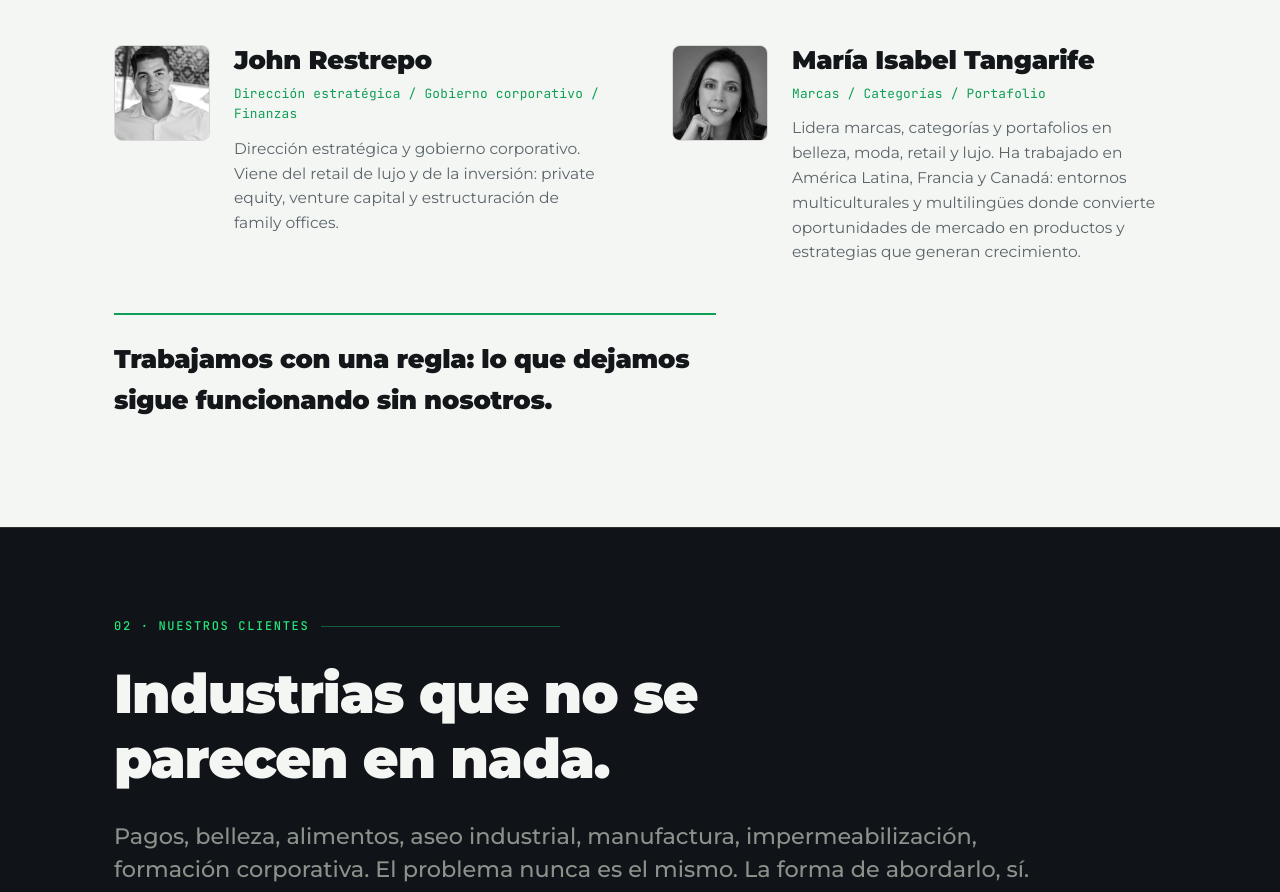
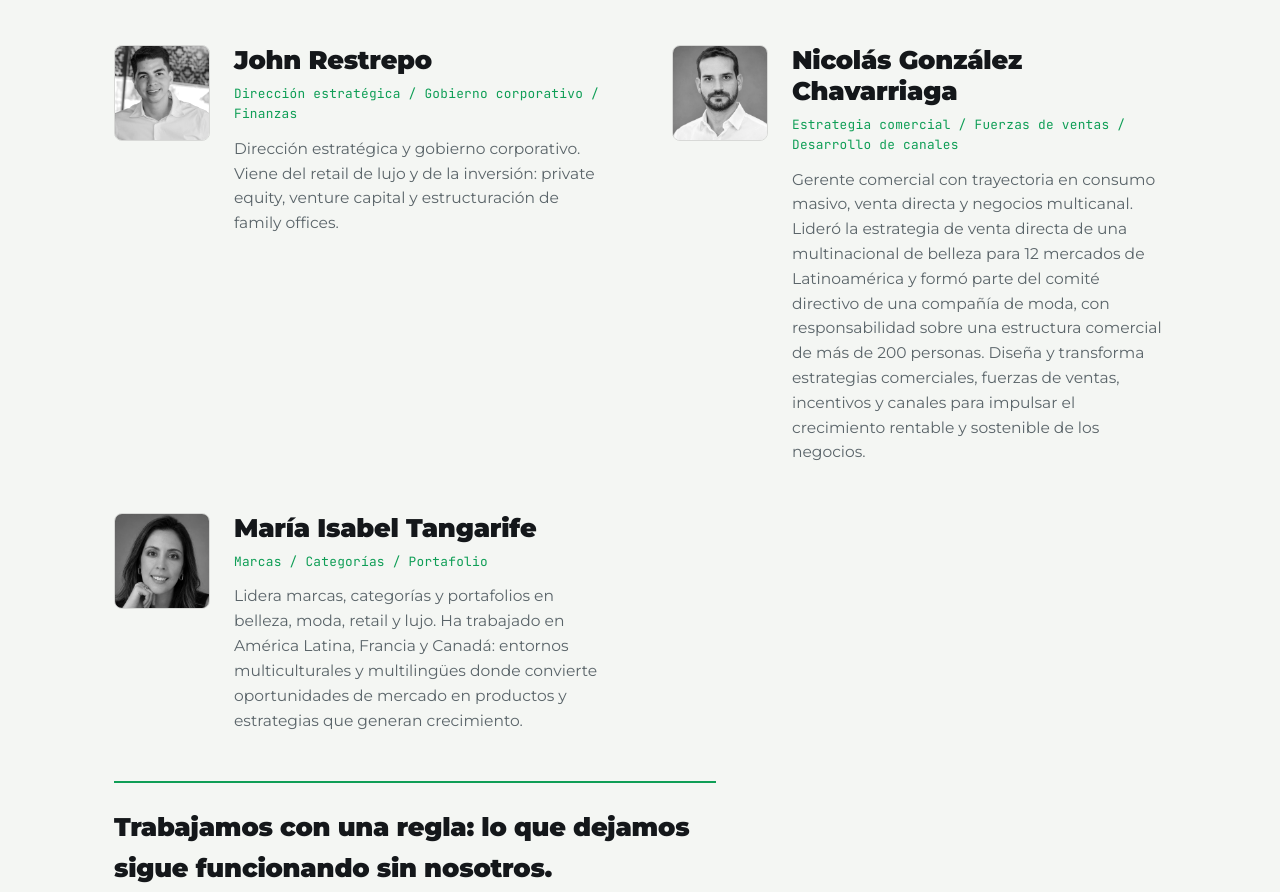
Before and after one commit to danielrpon/freaknerd-web, a plain HTML site: page index.html in a window 1280 px wide. Shown: the part 1558-2450 px from the top of the page. Drawn offline with Linux system fonts and the light colour scheme.

Commit message:
Equipo: suma a Nicolás González Chavarriaga
Ficha con el texto que él aprobó por WhatsApp (4-nov) y su foto.

Co-Authored-By: Claude Opus 5.5 <noreply@anthropic.com>

```diff
--- a/index.html
+++ b/index.html
@@ -474,8 +474,8 @@
   /* ---------- quiénes somos ---------- */
   .team { display: grid; gap: var(--fn-space-12); margin-top: var(--fn-space-12); }
   @media (min-width: 720px) { .team { grid-template-columns: repeat(2, 1fr); } }
-  /* Con cuatro consultores la rejilla queda 2x2 y la tarjeta horizontal
-     (foto a la izquierda) conserva una columna de texto legible. */
+  /* Rejilla de dos columnas: la tarjeta horizontal (foto a la izquierda)
+     conserva una columna de texto legible aunque el equipo crezca. */
   @media (min-width: 1040px) { .team { gap: var(--fn-space-12) var(--fn-space-16); } }
   .member { display: grid; grid-template-columns: 96px 1fr; gap: var(--fn-space-6); align-items: start; }
   .member img {
@@ -1023,6 +1023,23 @@
           </div>
         </article>
         <article class="member reveal" style="--d:260ms">
+          <img src="assets/p-nicolas.jpg" alt="Nicolás González Chavarriaga" width="96" height="96">
+          <div>
+            <h3>Nicolás González Chavarriaga</h3>
+            <span class="role">Estrategia comercial / Fuerzas de ventas / Desarrollo de canales</span>
+            <p class="dim">
+              Gerente comercial con trayectoria en consumo masivo, venta directa y
+              negocios multicanal. Lideró la estrategia de venta directa de una
+              multinacional de belleza para 12 mercados de Latinoamérica y formó
+              parte del comité directivo de una compañía de moda, con
+              responsabilidad sobre una estructura comercial de más de 200
+              personas. Diseña y transforma estrategias comerciales, fuerzas de
+              ventas, incentivos y canales para impulsar el crecimiento rentable y
+              sostenible de los negocios.
+            </p>
+          </div>
+        </article>
+        <article class="member reveal" style="--d:300ms">
           <img src="assets/p-maria.jpg" alt="María Isabel Tangarife" width="96" height="96">
           <div>
             <h3>María Isabel Tangarife</h3>
@@ -1037,7 +1054,7 @@
         </article>
       </div>
 
-      <p class="rule-line reveal" style="--d:300ms">
+      <p class="rule-line reveal" style="--d:340ms">
         Trabajamos con una regla: lo que dejamos sigue funcionando sin nosotros.
       </p>
     </div>
```
Also changed, not shown: assets/p-nicolas.jpg (added).
